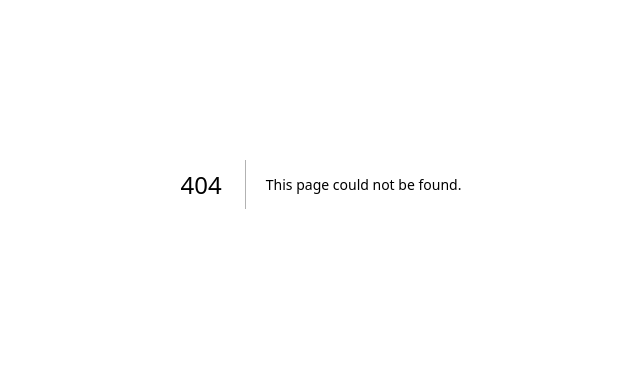
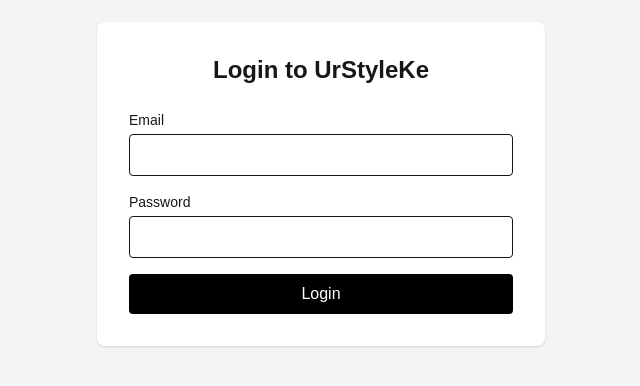
Before and after one commit to Griffinsshem/urstyleke2, a Next.js app in the folder frontend/: page /login in a window 1280 px wide. Before the commit this address had no page. Shown: the part 216-602 px from the top of the page, without its empty margins (319-959 px from the left). Built offline with nearby package versions, Linux system fonts and the light colour scheme.

Commit message:
feat(auth): add login page and fix missing route error

```diff
--- /dev/null
+++ b/frontend/src/app/login/page.jsx
@@ -0,0 +1,80 @@
+"use client";
+
+import { useState } from "react";
+import { useRouter } from "next/navigation";
+import { loginUser } from "@/lib/auth";
+
+export default function LoginPage() {
+  const router = useRouter();
+
+  const [email, setEmail] = useState("");
+  const [password, setPassword] = useState("");
+  const [loading, setLoading] = useState(false);
+  const [error, setError] = useState("");
+
+  const handleSubmit = async (e) => {
+    e.preventDefault();
+
+    setError("");
+    setLoading(true);
+
+    try {
+      await loginUser({ email, password });
+
+      // Redirect after success
+      router.push("/");
+    } catch (err) {
+      setError(err.message || "Login failed");
+    } finally {
+      setLoading(false);
+    }
+  };
+
+  return (
+    <div className="min-h-screen flex items-center justify-center bg-gray-100 px-4">
+      <div className="w-full max-w-md bg-white p-8 rounded-lg shadow">
+        <h1 className="text-2xl font-bold text-center mb-6">
+          Login to UrStyleKe
+        </h1>
+
+        {error && (
+          <p className="bg-red-100 text-red-600 p-3 rounded mb-4 text-sm">
+            {error}
+          </p>
+        )}
+
+        <form onSubmit={handleSubmit} className="space-y-4">
+          <div>
+            <label className="block text-sm mb-1">Email</label>
+            <input
+              type="email"
+              required
+              value={email}
+              onChange={(e) => setEmail(e.target.value)}
+              className="w-full border rounded px-3 py-2 focus:outline-none focus:ring"
+            />
+          </div>
+
+          <div>
+            <label className="block text-sm mb-1">Password</label>
+            <input
+              type="password"
+              required
+              value={password}
+              onChange={(e) => setPassword(e.target.value)}
+              className="w-full border rounded px-3 py-2 focus:outline-none focus:ring"
+            />
+          </div>
+
+          <button
+            type="submit"
+            disabled={loading}
+            className="w-full bg-black text-white py-2 rounded hover:bg-gray-800 transition disabled:opacity-60"
+          >
+            {loading ? "Logging in..." : "Login"}
+          </button>
+        </form>
+      </div>
+    </div>
+  );
+}
```
